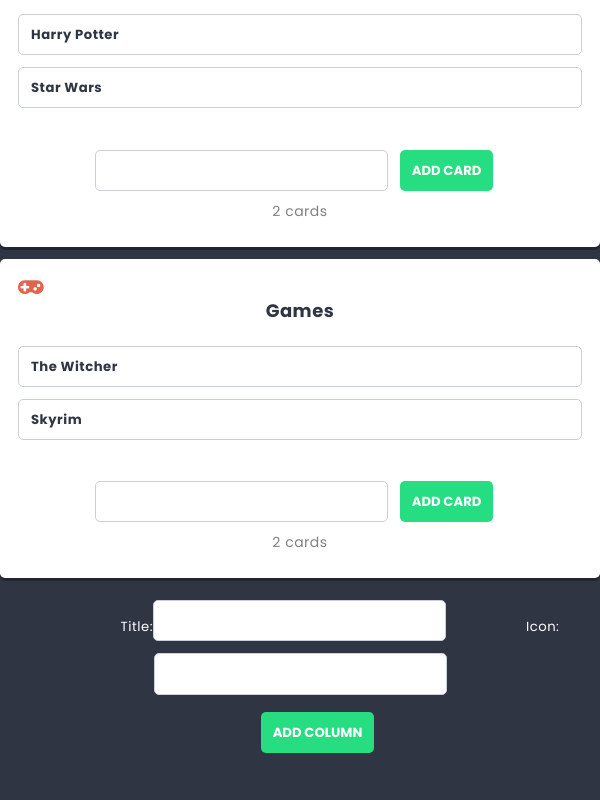
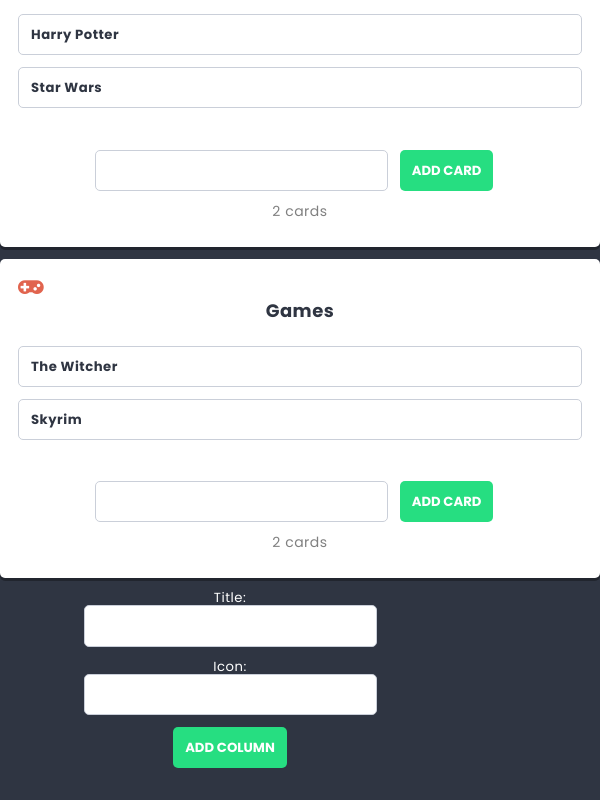
Before and after one commit to dominikamoriak/react-first-app, a React (Create React App) app: page / in a window 600 px wide. Shown: the part 973-1773 px from the top of the page. Before the commit the page ends 1748 px from the top, so only its background shows below. Built offline with nearby package versions, Linux system fonts and the light colour scheme.

Commit message:
Add media and styles to the ColumnForm

```diff
--- a/src/components/ColumnForm/ColumnForm.js
+++ b/src/components/ColumnForm/ColumnForm.js
@@ -24,7 +24,7 @@ const ColumnForm = props => {
             <TextInput value={title} onChange={e => setTitle(e.target.value)} />
         <span className={styles.span}>Icon:</span>
             <TextInput value={icon} onChange={e => setIcon(e.target.value)} />
-            <span className={styles.button}><Button>Add column</Button></span>
+            <Button>Add column</Button>
         </form>
 	);
 };
--- a/src/components/ColumnForm/ColumnForm.module.scss
+++ b/src/components/ColumnForm/ColumnForm.module.scss
@@ -5,32 +5,33 @@
     text-align: center;
 }
 
-.input {
-    margin: 0 5px 0 5px ;
+.span {
+    margin: 0 10px 0 10px;
 }
 
 @media (max-width: 767px) {
     .columnForm {
-      width: 100%;
-      display: flex;
-      justify-content: center;
-      align-items: center;
-      flex-wrap: wrap;
-      position:absolute;
-
-    }
-    .input {
-        margin: 0 3px 5px 3px;
-        padding-right: 35px;
-    }
-
-    .span {
-        position: relative;
-        padding: 0 0 0 80px;
-    }
-
-    .button {
-     padding: 5px 10px 0 45px;
-     width: 50%;
+        padding: 0 50px 0 20px;
     }
   }
+  @media (min-width: 390px) and (max-width: 932px) {
+    .columnForm {
+        padding: 0 50px 0 60px;
+    }
+  }
+  @media (min-width: 430px) and (max-width: 932px) {
+    .columnForm {
+        padding: 0 50px 0 75px;
+    }
+}
+@media (min-width: 768px) and (max-width: 1024px) {
+    .columnForm {
+        padding: 10px;
+        text-align: center;
+    }
+}
+@media (min-width: 540px) and (max-width: 720px) {
+    .columnForm {
+        padding: 0 200px 0 60px;
+    }
+}
```
